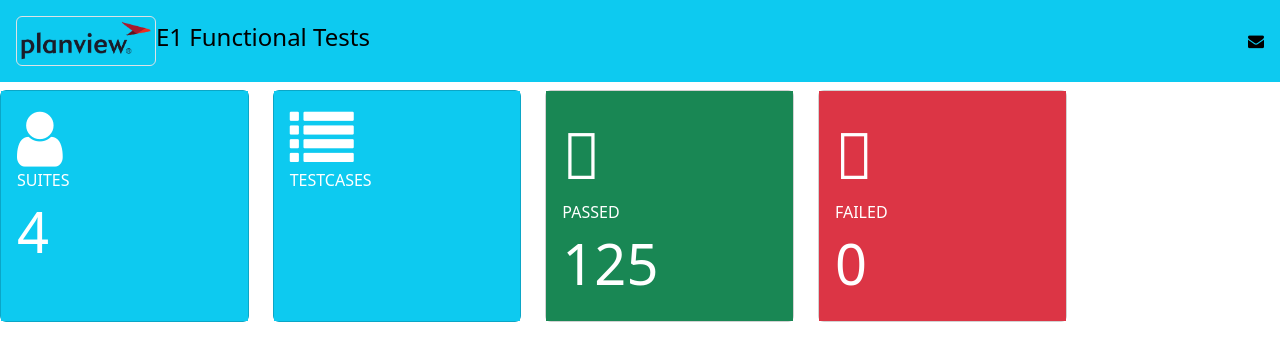
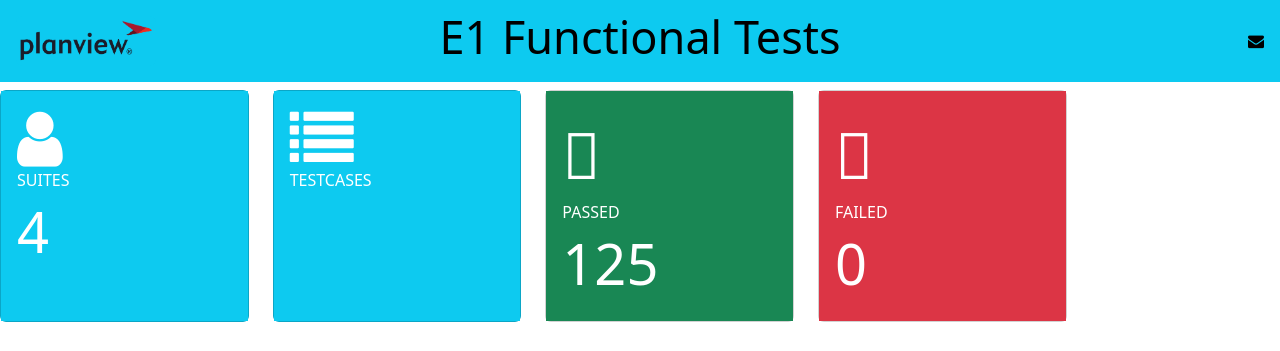
Before and after one commit to skpprafful/hacker-week, a Flask app: template templates/index.html in a window 1280 px wide. Shown: the top 351 px of the page. Run offline with Flask 2, Linux system fonts and the light colour scheme; the template is opened without the code that fills it, so the values that code supplies are empty; some libraries are stand-ins or nearby versions.

Commit message:
Update styles.css

```diff
--- a/static/css/styles.css
+++ b/static/css/styles.css
@@ -16,6 +16,27 @@
  height :50px;
  }
 
+ #title_of_the_page{
+     font-size: 45px;
+ }
+ .img-thumbnail {
+    background-color: #0DCAF0;
+    border: 0px;
+}
+
  #data{
  padding:20px;
  }
+
+ .content {
+ position: absolute;
+ top: 50%;
+ left:50%;
+ transform: translate(-50%,-50%);
+ }
+
+ .float-right{
+     position: relative;
+
+
+}
```
